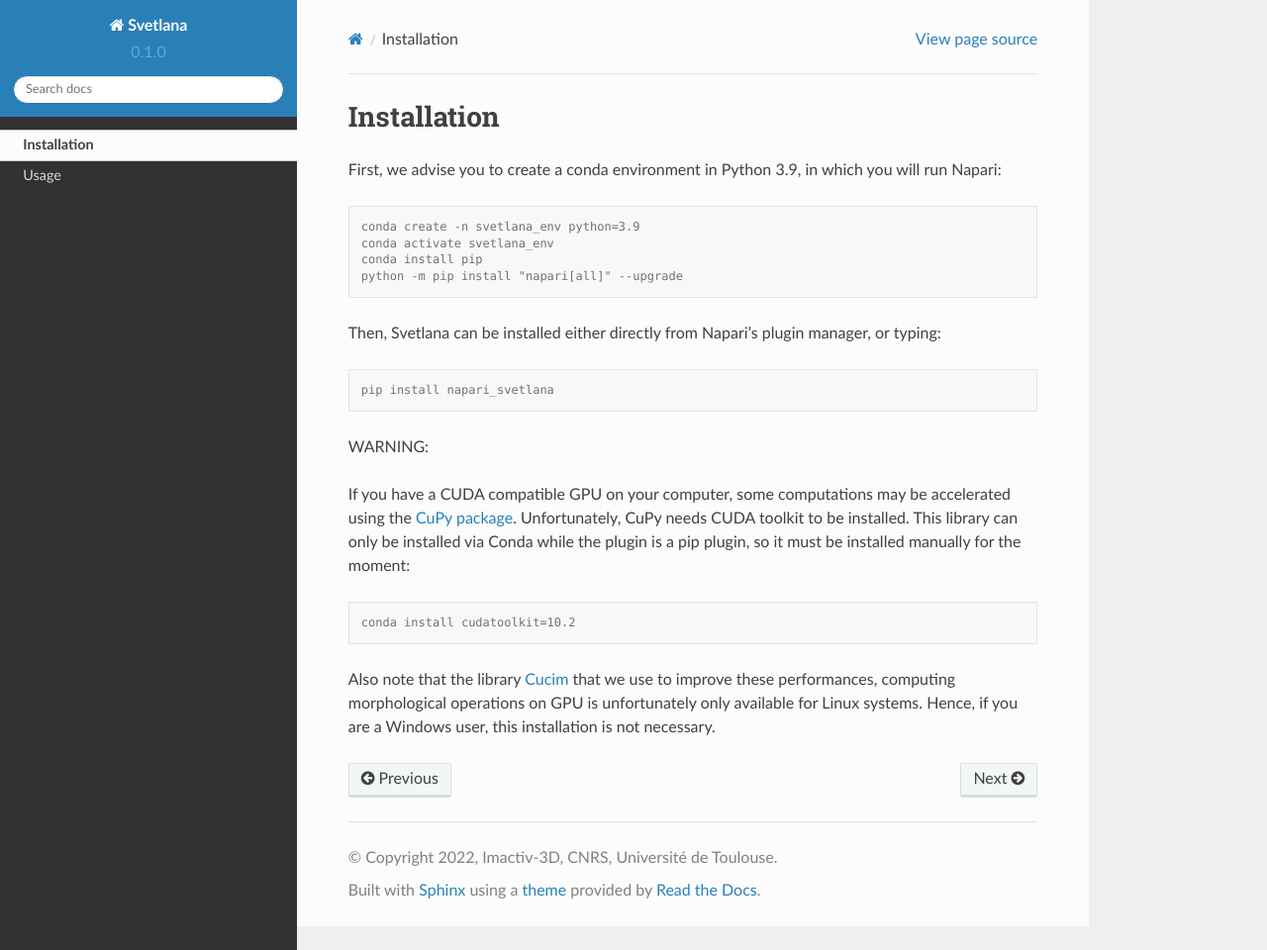
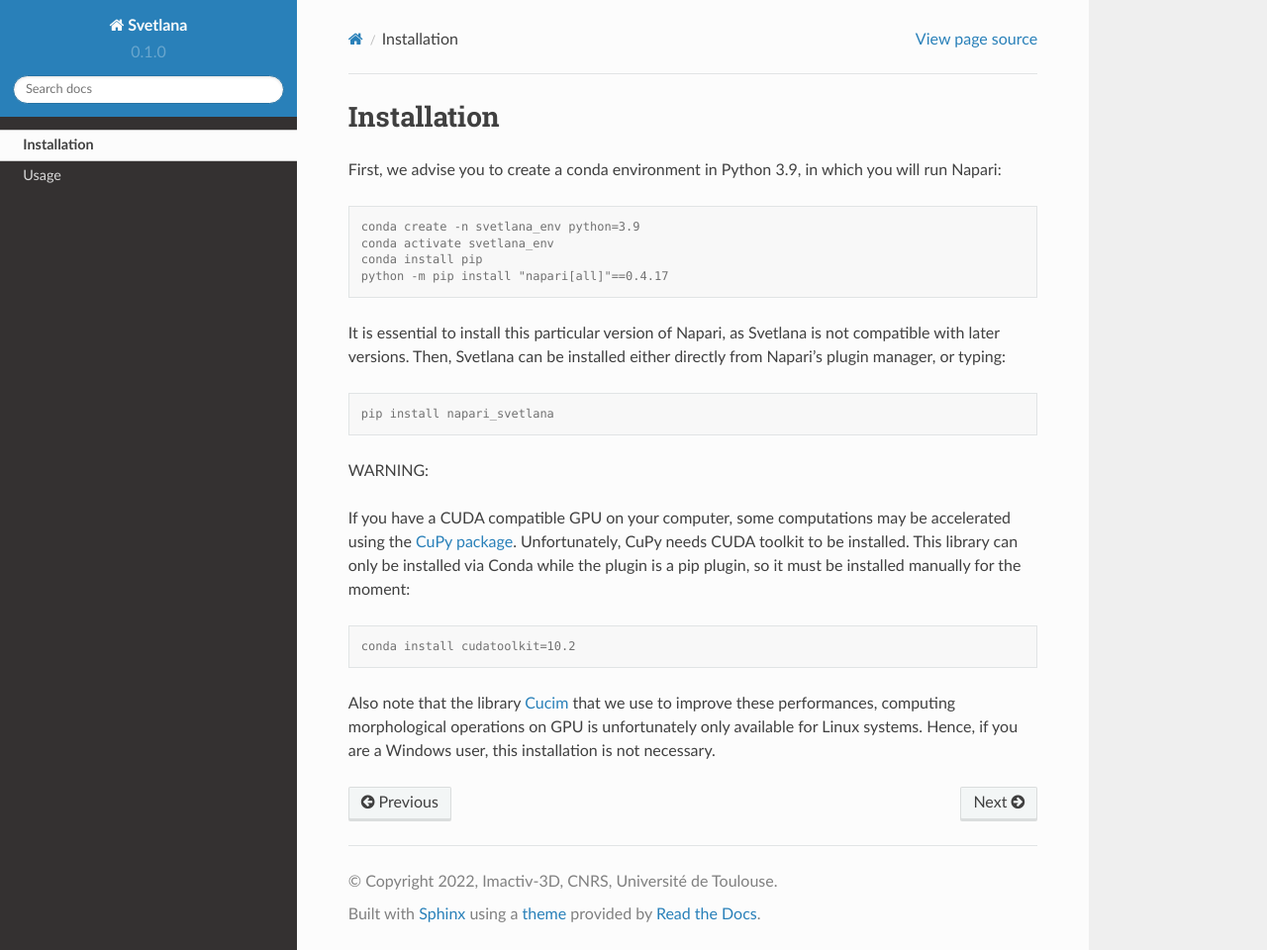
Before and after one commit to koopa31/Svetlana_documentation, a Sphinx documentation site: the page built from docs/source/installation.rst, in a window 1280 px wide and 960 px high. Shown: the whole window at 99% size. Built offline with Sphinx 7.4.7 and the Read the Docs theme 2.0.0, drawn with Linux system fonts in a browser that asks for light colours.

```diff
--- a/docs/source/installation.rst
+++ b/docs/source/installation.rst
@@ -9,9 +9,9 @@ First, we advise you to create a conda environment in Python 3.9, in which you w
 	conda create -n svetlana_env python=3.9
 	conda activate svetlana_env
 	conda install pip
-	python -m pip install "napari[all]" --upgrade
+	python -m pip install "napari[all]"==0.4.17
 
-Then, Svetlana can be installed either directly from Napari's plugin manager, or typing:
+It is essential to install this particular version of Napari, as Svetlana is not compatible with later versions. Then, Svetlana can be installed either directly from Napari's plugin manager, or typing:
 
 .. code-block:: console
 
```
